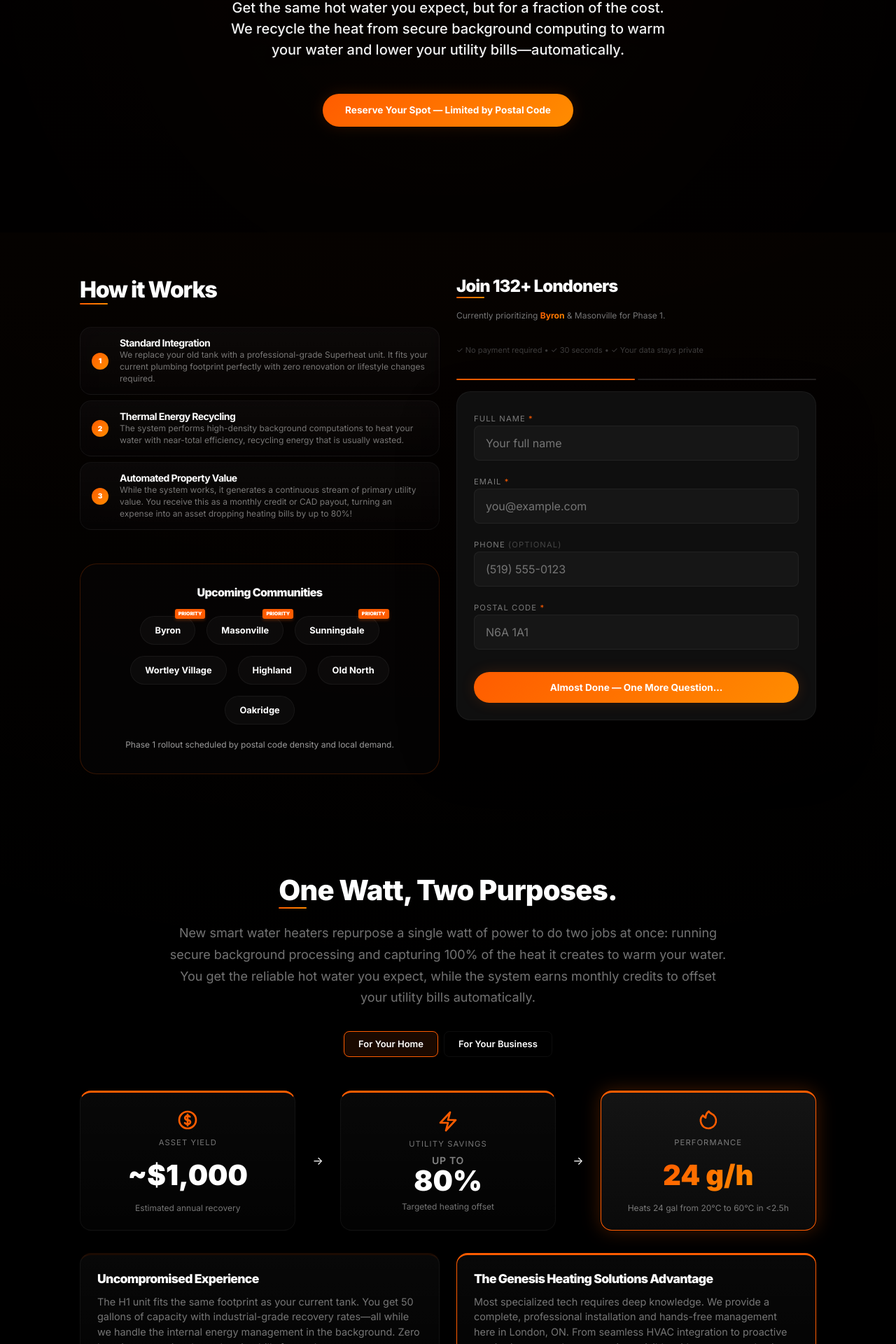
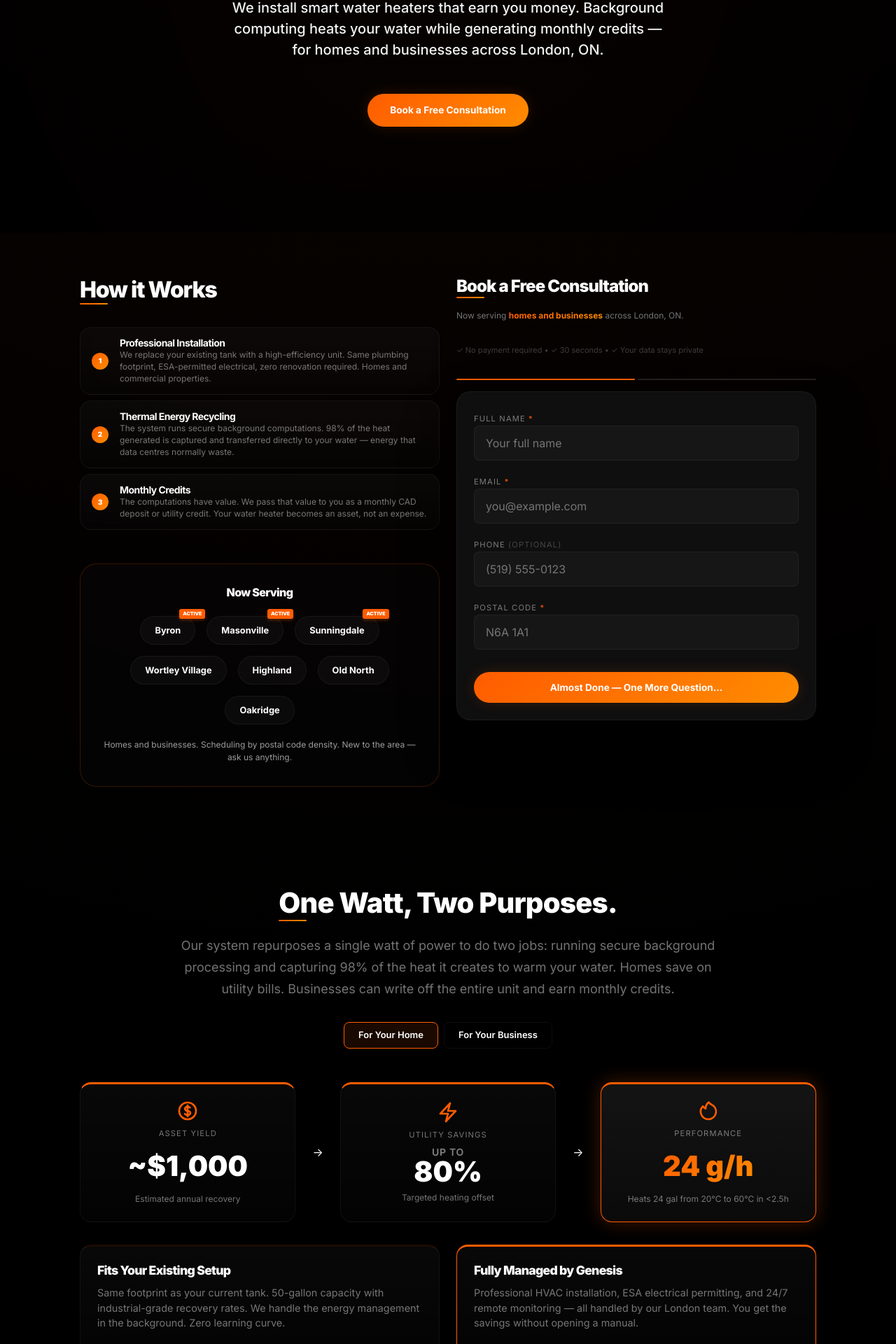
Before and after one commit to London-mining-company/genesis-heating, a Preact app: page / in a window 1280 px wide. Shown: the part 468-2388 px from the top of the page at 70% size. Built offline with nearby package versions, Linux system fonts and the light colour scheme; no server answers.

Commit message:
PIVOT: Perpetual consultation site, commercial-first 80/20, remove all waitlist/Spring 2026 language

```diff
--- a/src/App.tsx
+++ b/src/App.tsx
@@ -22,8 +22,8 @@ const useGenesisEngine = () => {
         const oT = document.title;
         const hS = () => root.style.setProperty('--sy', `${window.scrollY}px`);
         const hV = () => {
-            const isComplete = localStorage.getItem('genesis_waitlist_complete');
-            document.title = (document.hidden && !isComplete) ? "Waitlist Position: Pending..." : oT;
+            const isComplete = localStorage.getItem('genesis_consultation_complete');
+            document.title = (document.hidden && !isComplete) ? "Genesis Heating — Book a Consultation" : oT;
         };
         const hR = new IntersectionObserver((es) => {
             es.forEach(e => { if (e.isIntersecting) e.target.classList.add('reveal-active') });
@@ -56,7 +56,7 @@ const Header = () => {
         <header className={`header ${s ? 's' : ''}`} role="banner">
             <div className="container header-inner">
                 <a href="/" className="logo"><img src="/genesis-logo.png" alt="Genesis Heating Solutions" className="logo-img" /></a>
-                <button onClick={() => sTo('waitlist')} className="btn btn-primary nav-cta">Reserve Your Spot</button>
+                <button onClick={() => sTo('consultation')} className="btn btn-primary nav-cta">Book a Consultation</button>
             </div>
         </header>
     )
@@ -82,9 +82,9 @@ const Hero = () => {
             </div>
             <div className="container hero-content">
                 <h1 id="hero-h" className="reveal reveal-active" style={{ '--delay': '0.4s' }}>Heating that makes <span className="text-orange">cents.</span></h1>
-                <p className="hero-subtitle reveal reveal-active" style={{ '--delay': '0.6s' }}>Get the same hot water you expect, but for a fraction of the cost. We recycle the heat from secure background computing to warm your water and lower your utility bills—automatically.</p>
+                <p className="hero-subtitle reveal reveal-active" style={{ '--delay': '0.6s' }}>We install smart water heaters that earn you money. Background computing heats your water while generating monthly credits — for homes and businesses across London, ON.</p>
                 <div className="btn-row reveal reveal-active" style={{ '--delay': '0.8s' }}>
-                    <button onClick={() => sTo('waitlist')} className="btn btn-primary">Reserve Your Spot — Limited by Postal Code</button>
+                    <button onClick={() => sTo('consultation')} className="btn btn-primary">Book a Free Consultation</button>
                 </div>
             </div>
         </section>
@@ -94,9 +94,9 @@ const Hero = () => {
 const Icon = ({ p }: { p: string }) => <svg className="icon-svg" viewBox="0 0 24 24" stroke-width="2" fill="none" stroke="currentColor"><path d={p} stroke-linecap="round" stroke-linejoin="round" /></svg>
 
 const STEPS = [
-    { n: 1, t: 'Standard Integration', d: 'We replace your old tank with a professional-grade Superheat unit. It fits your current plumbing footprint perfectly with zero renovation or lifestyle changes required.' },
-    { n: 2, t: 'Thermal Energy Recycling', d: 'The system performs high-density background computations to heat your water with near-total efficiency, recycling energy that is usually wasted.' },
-    { n: 3, t: 'Automated Property Value', d: 'While the system works, it generates a continuous stream of primary utility value. You receive this as a monthly credit or CAD payout, turning an expense into an asset dropping heating bills by up to 80%!' },
+    { n: 1, t: 'Professional Installation', d: 'We replace your existing tank with a high-efficiency unit. Same plumbing footprint, ESA-permitted electrical, zero renovation required. Homes and commercial properties.' },
+    { n: 2, t: 'Thermal Energy Recycling', d: 'The system runs secure background computations. 98% of the heat generated is captured and transferred directly to your water — energy that data centres normally waste.' },
+    { n: 3, t: 'Monthly Credits', d: 'The computations have value. We pass that value to you as a monthly CAD deposit or utility credit. Your water heater becomes an asset, not an expense.' },
 ]
 
 const BENEFITS = [
@@ -107,13 +107,13 @@ const BENEFITS = [
 ]
 
 const FAQS = [
-    { q: 'Is this just a standard water heater replacement?', a: 'The Superheat H1 works like a high-end smart heater, but with a major difference: it recycles the energy from secure background data processing to warm your water. You get the same reliable performance, plus a monthly credit on your bill.' },
-    { q: 'Are you actually a local London company?', a: 'Yes. We are based right here in London, Ontario. Our local team handles the professional installation, onsite monitoring, and ongoing maintenance.' },
-    { q: 'How do the monthly credits actually get to me?', a: 'As the system performs its background tasks, it earns computational rewards. We pass these rewards directly to you as a monthly cheque or credit to offset your utility bills automatically.' },
-    { q: 'What is the catch? What is the system actually doing inside?', a: 'There is no catch. The system runs mathematical computations as a distributed asset. This process creates significant heat—which standard data centers waste. We capture that heat to power your home’s hot water instead.' },
-    { q: 'How big is the unit? Will it fit in my utility room?', a: 'Absolutely. The unit is designed to fit the exact same footprint as a standard 50-gallon tank. It runs as quietly as a desktop fan and is professionally integrated to ensure your home environment remains undisturbed.' },
-    { q: 'Is my home network or privacy at risk?', a: 'Never. Your privacy is paramount. The computing system is entirely isolated from your personal home network and only performs mathematical calculations. We have zero access to your personal files, browsing history, or home data.' },
-    { q: "What's the process for getting one installed by Spring?", a: 'Join our waitlist now. We are currently prioritizing neighborhoods like Byron and Masonville for our Spring 2026 launch. Once you are on the list, we will reach out in a few months for a no-pressure consultation to walk through the specifics for your property.' },
+    { q: 'Is this just a standard water heater replacement?', a: 'It replaces your existing tank and heats water to the same spec. The difference: the unit runs secure background computations, and 98% of the heat from that processing warms your water. You get reliable hot water plus a monthly credit.' },
+    { q: 'Do you work with businesses?', a: 'Yes. Restaurants, salons, gyms, laundromats, and commercial properties with high hot water demand are ideal. The unit may qualify for 100% immediate expensing (CCA Class 43.1) and a 30% Clean Technology Investment Tax Credit. Your accountant will want to look at this.' },
+    { q: 'Are you actually a local London company?', a: 'Yes. We are based right here in London, Ontario. We handle the professional installation, ESA electrical permitting, onsite monitoring, and ongoing maintenance. We are the only licensed installer for this technology in the region.' },
+    { q: 'How do the monthly credits work?', a: 'The system earns computational rewards. We convert those to CAD and pass them to you as a monthly deposit or utility credit. You never touch the technical side \u2014 we manage everything remotely.' },
+    { q: 'What is the system actually doing?', a: 'It runs high-density mathematical computations. This process creates significant heat \u2014 which standard data centres waste into the atmosphere. We capture that heat and use it to warm your water. Same watt, two jobs.' },
+    { q: 'Is my network or privacy at risk?', a: 'Never. The computing system runs on an isolated connection, completely separate from your personal network. It only performs mathematical calculations. We have zero access to your personal data.' },
+    { q: 'How do I get started?', a: 'Book a free 15-minute consultation through the form on this page. We will walk you through the specifics for your property, the pricing options, and the installation timeline. No obligation.' },
 ]
 
 const HowItWorks = () => (
@@ -177,8 +177,8 @@ const Infographic = () => {
                 <header className="section-header" style={{ textAlign: 'center', marginBottom: 'var(--s-48)' }}>
                     <h2 style={{ fontSize: '2.5rem', marginBottom: '1.5rem', letterSpacing: '-0.02em' }}>One Watt, Two Purposes.</h2>
                     <p style={{ fontSize: '1.125rem', lineHeight: '1.7', color: 'var(--c-text-dim)', maxWidth: '800px', margin: '0 auto var(--s-32)' }}>
-                        New smart water heaters repurpose a single watt of power to do two jobs at once: running secure background processing and capturing 100% of the heat it creates to warm your water.
-                        You get the reliable hot water you expect, while the system earns monthly credits to offset your utility bills automatically.
+                        Our system repurposes a single watt of power to do two jobs: running secure background processing and capturing 98% of the heat it creates to warm your water.
+                        Homes save on utility bills. Businesses can write off the entire unit and earn monthly credits.
                     </p>
                     <div style={{ display: 'flex', gap: 'var(--s-8)', justifyContent: 'center' }}>
                         <button
@@ -233,19 +233,19 @@ const Infographic = () => {
                 </div>
                 <div className="feature-grid">
                     <div className="feature-card">
-                        <h4>{mode === 'home' ? 'Uncompromised Experience' : 'Asset Optimization'}</h4>
+                        <h4>{mode === 'home' ? 'Fits Your Existing Setup' : 'Tax-Advantaged Infrastructure'}</h4>
                         <p>
                             {mode === 'home'
-                                ? 'The H1 unit fits the same footprint as your current tank. You get 50 gallons of capacity with industrial-grade recovery rates—all while we handle the internal energy management in the background. Zero learning curve, just lower heating bills forever!'
-                                : 'For property managers and owners, the Superheat fleet model leverages massive thermal capture across mid-to-large buildings. We turn your mechanical rooms into decentralized assets that pay for your building’s hot water energy.'}
+                                ? 'Same footprint as your current tank. 50-gallon capacity with industrial-grade recovery rates. We handle the energy management in the background. Zero learning curve.'
+                                : 'The unit may qualify for 100% immediate expensing under CCA Class 43.1 and a 30% refundable Clean Technology Investment Tax Credit. Multiple units per location. Your accountant will want to see the numbers.'}
                         </p>
                     </div>
                     <div className="feature-card" style={{ borderColor: 'var(--c-accent)' }}>
-                        <h4>{mode === 'home' ? 'The Genesis Heating Solutions Advantage' : 'ESG-Driven Infrastructure'}</h4>
+                        <h4>{mode === 'home' ? 'Fully Managed by Genesis' : 'Managed Fleet Operations'}</h4>
                         <p>
                             {mode === 'home'
-                                ? 'Most specialized tech requires deep knowledge. We provide a complete, professional installation and hands-free management here in London, ON. From seamless HVAC integration to proactive monitoring, we make your savings visible without you ever having to open a manual.'
-                                : 'Enhance your building infrastructure with energy-dense thermal capture. We achieve 98% thermal recovery with carbon-neutral heating, managed locally by our London team to ensure constant operational uptime and mechanical reliability.'}
+                                ? 'Professional HVAC installation, ESA electrical permitting, and 24/7 remote monitoring \u2014 all handled by our London team. You get the savings without opening a manual.'
+                                : 'We handle installation, ESA permitting, uptime monitoring, and monthly credit distribution for your entire fleet. One point of contact for all units across your properties.'}
                         </p>
                     </div>
                 </div>
@@ -291,7 +291,7 @@ const SavingsCalculator = () => {
                     </div>
                     <input id="genesis-horizon" type="range" className="slider" min="0" max="3" step="1" value={idx} onChange={e => setIdx(+e.currentTarget.value)} />
                 </div>
-                <button onClick={() => sTo('waitlist')} className="btn btn-primary" style={{ width: '100%', marginTop: 'var(--s-32)', padding: 'var(--s-16)' }}>Book a consultation for 2026!&nbsp;→</button>
+                <button onClick={() => sTo('consultation')} className="btn btn-primary" style={{ width: '100%', marginTop: 'var(--s-32)', padding: 'var(--s-16)' }}>Book a Free Consultation&nbsp;→</button>
             </div>
         </div>
     )
@@ -299,7 +299,7 @@ const SavingsCalculator = () => {
 
 const Communities = () => (
     <section className="reveal communities-section" style={{ padding: 'var(--s-32) var(--s-24)' }}>
-        <h3 className="communities-title" style={{ marginBottom: 'var(--s-20)', fontSize: '1rem' }}>Upcoming Communities</h3>
+        <h3 className="communities-title" style={{ marginBottom: 'var(--s-20)', fontSize: '1rem' }}>Now Serving</h3>
         <div className="communities-grid" style={{ display: 'flex', flexWrap: 'wrap', justifyContent: 'center', gap: 'var(--s-8)' }}>
             {[
                 'Byron', 'Masonville', 'Sunningdale', 'Wortley Village', 'Highland', 'Old North', 'Oakridge'
@@ -308,11 +308,11 @@ const Communities = () => (
                     <div className="community-chip" style={{ fontSize: '0.8rem', padding: '0.625rem 1.25rem', fontWeight: 700, color: '#fff' }}>
                         {c}
                     </div>
-                    {i < 3 && <span style={{ position: 'absolute', top: '-6px', right: '-10px', background: 'var(--c-accent)', color: 'white', fontSize: '7px', fontWeight: '900', padding: '2px 5px', borderRadius: '3px', textTransform: 'uppercase', boxShadow: '0 2px 4px rgba(255,92,0,0.3)', zIndex: 2 }}>Priority</span>}
+                    {i < 3 && <span style={{ position: 'absolute', top: '-6px', right: '-10px', background: 'var(--c-accent)', color: 'white', fontSize: '7px', fontWeight: '900', padding: '2px 5px', borderRadius: '3px', textTransform: 'uppercase', boxShadow: '0 2px 4px rgba(255,92,0,0.3)', zIndex: 2 }}>Active</span>}
                 </div>
             ))}
         </div>
-        <p className="communities-note" style={{ marginTop: 'var(--s-16)', fontSize: '0.75rem', opacity: 0.6 }}>Phase 1 rollout scheduled by postal code density and local demand.</p>
+        <p className="communities-note" style={{ marginTop: 'var(--s-16)', fontSize: '0.75rem', opacity: 0.6 }}>Homes and businesses. Scheduling by postal code density. New to the area — ask us anything.</p>
     </section>
 )
 
@@ -325,19 +325,13 @@ const WaitlistForm = () => {
     const [errors, setErrors] = useState<FormErrors>({})
     const [isSubmitting, setIsSubmitting] = useState(false)
     const [isSuccess, setIsSuccess] = useState(false)
-    const [leadCount, setLeadCount] = useState(132)
 
     useEffect(() => {
         // Track form section viewed
         track('form_section_viewed', { device: window.innerWidth < 768 ? 'mobile' : 'desktop' })
 
-        // Fetch real-time lead count
-        fetch('/api/waitlist').then(res => res.json()).then(data => {
-            if (data.count) setLeadCount(data.count);
-        }).catch(() => { });
-
         // Check if user already signed up (prevent duplicates on reload)
-        if (localStorage.getItem('genesis_waitlist_complete')) {
+        if (localStorage.getItem('genesis_consultation_complete')) {
             setIsSuccess(true);
             return;
         }
@@ -394,27 +388,27 @@ const WaitlistForm = () => {
                 property_type: formData.propertyType === 'commercial' ? 'business' : 'home',
                 monthly_heating_cost: Number(formData.monthlyHeatingCost),
                 consent: formData.marketingConsent ? 'yes' : 'no',
-                source: 'website_v1_launch'
+                source: 'website_consultation'
             }
             const res = await fetch('/api/waitlist', { method: 'POST', headers: { 'Content-Type': 'application/json' }, body: JSON.stringify(body) })
             const r = await res.json().catch(() => ({ success: false }))
             if (!r.success) { setErrors(v => ({ ...v, general: r.error?.message || 'Synchronization failed' })); return; }
             localStorage.removeItem('genesis_form_draft')
-            localStorage.setItem('genesis_waitlist_complete', 'true')
+            localStorage.setItem('genesis_consultation_complete', 'true')
 
             // Track Analytics Events
             if (typeof window !== 'undefined') {
                 // GA4 Lead Event
                 if ((window as any).gtag) {
                     (window as any).gtag('event', 'generate_lead', {
-                        'event_category': 'Waitlist',
+                        'event_category': 'Consultation',
                         'event_label': body.property_type
                     });
                 }
                 // Facebook Lead Event
                 if ((window as any).fbq) {
                     (window as any).fbq('track', 'Lead', {
-                        content_name: 'Waitlist Signup',
+                        content_name: 'Consultation Request',
                         content_category: 'Leads'
                     });
                 }
@@ -428,27 +422,27 @@ const WaitlistForm = () => {
     if (isSuccess) return (
         <div className="form-card" style={{ textAlign: 'center', padding: 'var(--s-48) var(--s-32)' }}>
             <div className="success-icon" style={{ fontSize: '3rem', marginBottom: 'var(--s-16)' }}>✓</div>
-            <h2 className="reveal reveal-active" style={{ marginBottom: 'var(--s-12)', fontSize: '1.75rem' }}>You're In.</h2>
-            <p className="reveal reveal-active" style={{ marginBottom: 'var(--s-32)', fontSize: '14px', animationDelay: '0.1s', color: 'rgba(255,255,255,0.7)' }}>We'll reach out in Spring 2026 to schedule your consultation. No obligation.</p>
+            <h2 className="reveal reveal-active" style={{ marginBottom: 'var(--s-12)', fontSize: '1.75rem' }}>We'll Be in Touch.</h2>
+            <p className="reveal reveal-active" style={{ marginBottom: 'var(--s-32)', fontSize: '14px', animationDelay: '0.1s', color: 'rgba(255,255,255,0.7)' }}>Expect a follow-up within 48 hours to schedule your consultation. No obligation.</p>
             <div className="reveal reveal-active" style={{ padding: '1.5rem', background: 'rgba(255,92,0,0.08)', borderRadius: '20px', border: '1px solid rgba(255,92,0,0.2)', animationDelay: '0.2s', textAlign: 'left' }}>
                 <div style={{ display: 'flex', alignItems: 'center', gap: '8px', marginBottom: '0.5rem' }}>
                     <div style={{ padding: '3px', background: 'var(--c-accent)', borderRadius: '4px' }}>
                         <svg style={{ width: '10px', height: '10px' }} fill="white" viewBox="0 0 24 24"><path d="M12 21.35l-1.45-1.32C5.4 15.36 2 12.28 2 8.5 2 5.42 4.42 3 7.5 3c1.74 0 3.41.81 4.5 2.09C13.09 3.81 14.76 3 16.5 3 19.58 3 22 5.42 22 8.5c0 3.78-3.4 6.86-8.55 11.54L12 21.35z" /></svg>
                     </div>
-                    <p style={{ fontSize: '14px', fontWeight: '800', color: '#fff' }}>Refer a Neighbour</p>
+                    <p style={{ fontSize: '14px', fontWeight: '800', color: '#fff' }}>Know a Business Owner?</p>
                 </div>
-                <p style={{ fontSize: '13px', lineHeight: '1.6', color: 'rgba(255,255,255,0.8)', marginBottom: '1rem' }}>Know someone who'd benefit? Referrals get <strong style={{ color: '#fff' }}>free installation</strong> for a limited time. More neighbours = greater collective energy credits.</p>
-                <a href={`whatsapp://send?text=Hey! I just found this local London company, Genesis Heating, that installs water heaters that actually lower your bills through energy recycling. I just joined their waitlist for Spring 2026. Check it out: ${window.location.origin}`} className="btn btn-primary" style={{ width: '100%', padding: '0.75rem', fontSize: '12px', textAlign: 'center', display: 'block' }}>Share via WhatsApp</a>
+                <p style={{ fontSize: '13px', lineHeight: '1.6', color: 'rgba(255,255,255,0.8)', marginBottom: '1rem' }}>Restaurants, salons, and gyms with high hot water usage are ideal. Referrals that convert earn you a <strong style={{ color: '#fff' }}>$250 credit</strong> toward your own system.</p>
+                <a href={`whatsapp://send?text=Hey — I just found Genesis Heating Solutions in London. They install smart water heaters that earn monthly credits while heating your water. Worth a look if you have a business with high hot water usage: ${window.location.origin}`} className="btn btn-primary" style={{ width: '100%', padding: '0.75rem', fontSize: '12px', textAlign: 'center', display: 'block' }}>Share via WhatsApp</a>
             </div>
         </div>
     )
 
 
     return (
-        <div id="waitlist">
+        <div id="consultation">
             <header className="section-header" style={{ textAlign: 'left', marginBottom: 'var(--s-16)' }}>
-                <h2 style={{ fontSize: '1.5rem' }}>Join {leadCount}+ Londoners</h2>
-                <p className="text-dim" style={{ fontSize: '12px', marginTop: 'var(--s-4)' }}>Currently prioritizing <span className="text-orange" style={{ fontWeight: 700 }}>Byron</span> & Masonville for Phase 1.</p>
+                <h2 style={{ fontSize: '1.5rem' }}>Book a Free Consultation</h2>
+                <p className="text-dim" style={{ fontSize: '12px', marginTop: 'var(--s-4)' }}>Now serving <span className="text-orange" style={{ fontWeight: 700 }}>homes and businesses</span> across London, ON.</p>
                 <p style={{ fontSize: '11px', opacity: 0.5, marginTop: 'var(--s-8)' }}>✓ No payment required • ✓ 30 seconds • ✓ Your data stays private</p>
             </header>
             <div className="form-progress" style={{ display: 'flex', gap: 'var(--s-4)', marginBottom: 'var(--s-16)' }}>
@@ -536,9 +530,9 @@ const WaitlistForm = () => {
                             {isSubmitting ? (
                                 <span style={{ display: 'flex', alignItems: 'center', gap: '8px' }}>
                                     <svg className="animate-spin" style={{ width: '16px', height: '16px' }} viewBox="0 0 24 24"><circle cx="12" cy="12" r="10" stroke="currentColor" strokeWidth="4" fill="none" strokeDasharray="31.4 31.4" /></svg>
-                                    Securing Spot...
+                                    Submitting...
                                 </span>
-                            ) : 'Reserve Your Spot'}
+                            ) : 'Request Consultation'}
                         </button>
                         <button type="button" onClick={() => setStep(1)} style={{ width: '100%', marginTop: '0.75rem', padding: '0.625rem', fontSize: '11px', textTransform: 'uppercase', letterSpacing: '0.05em', border: '1px solid rgba(255,255,255,0.2)', borderRadius: '8px', color: 'rgba(255,255,255,0.7)', background: 'transparent', cursor: 'pointer' }}>← Back to Step 1</button>
 
```
